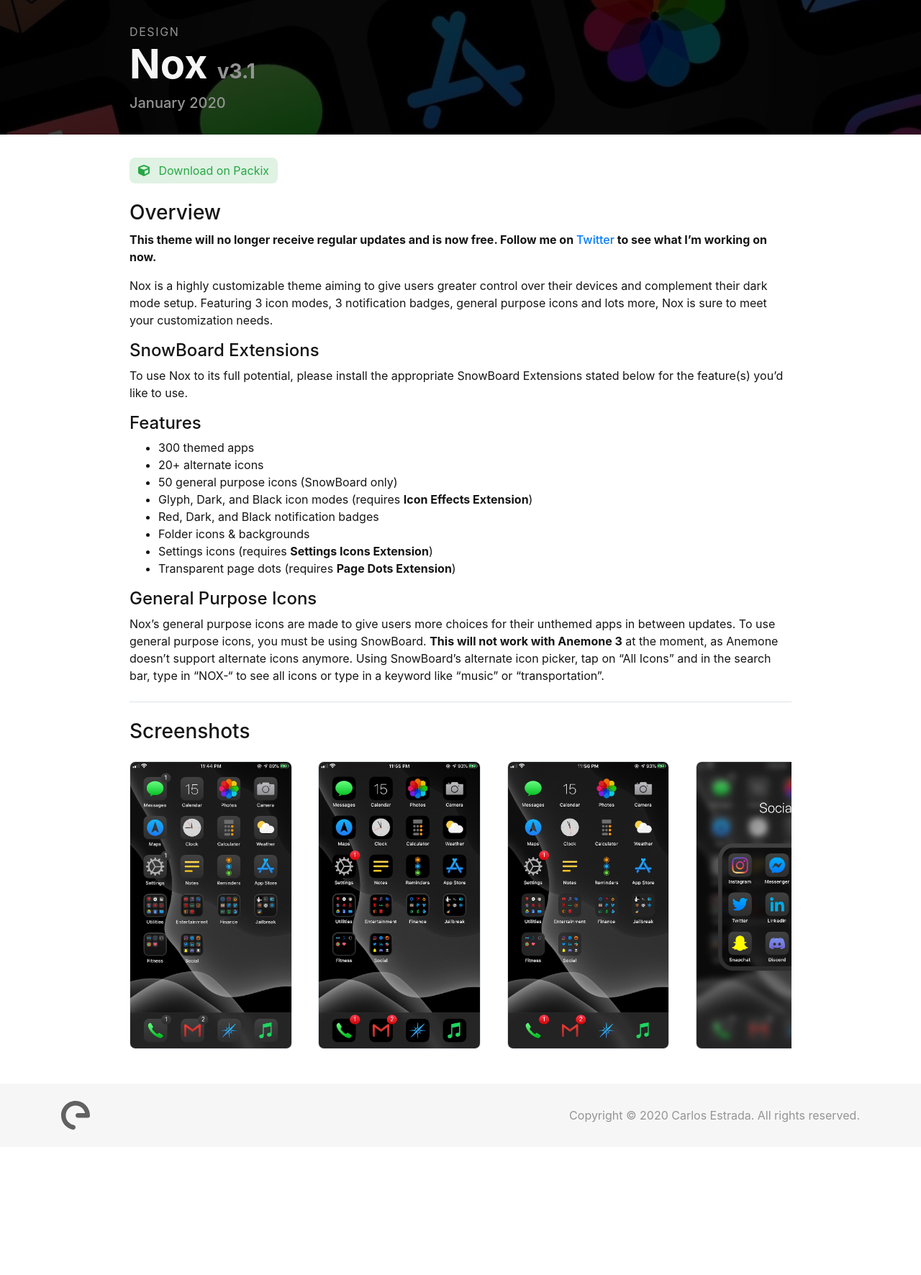
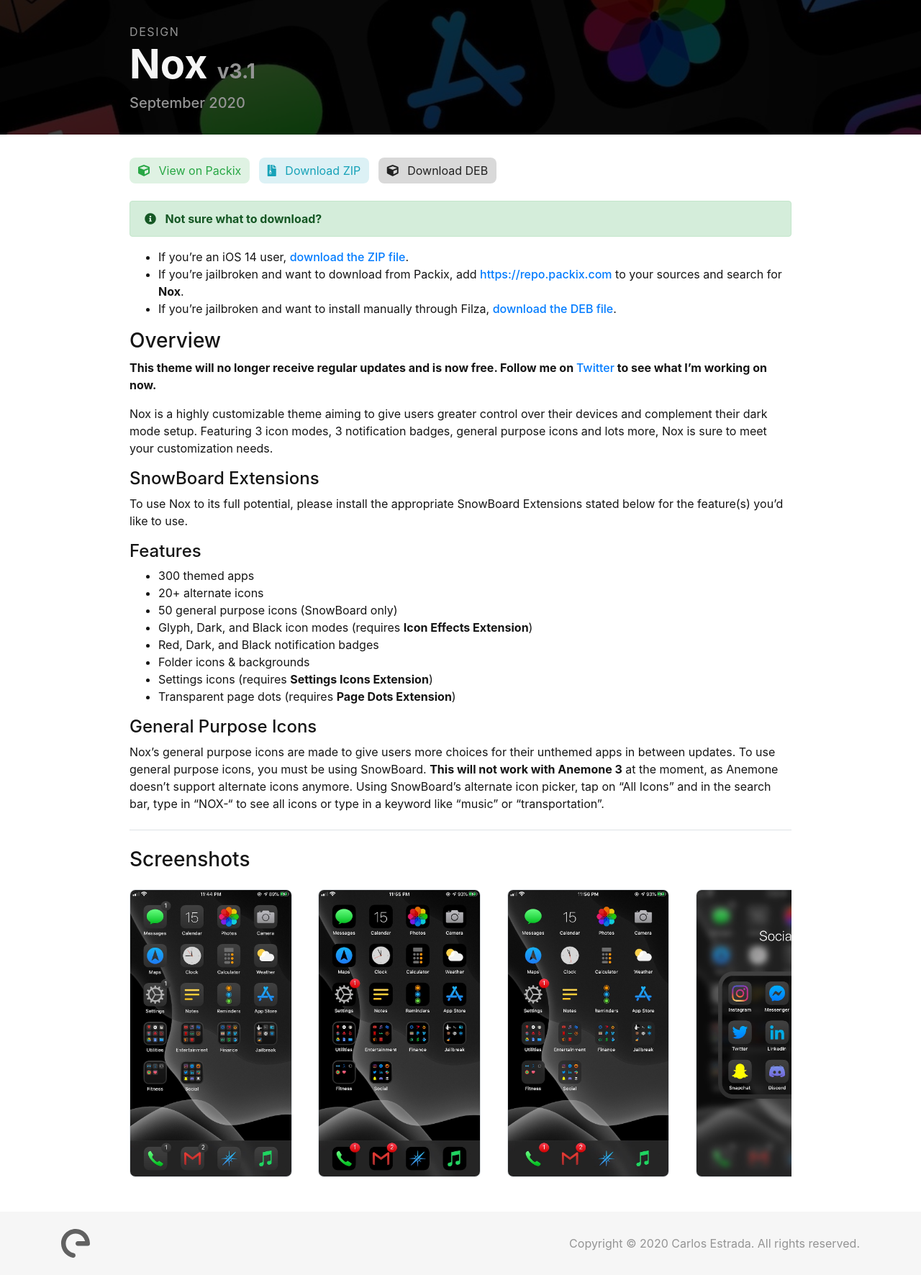
Before and after one commit to cestrrada/Portfolio, a Jekyll site: the page built from _projects/nox.md, in a window 1280 px wide. Shown: the whole page at 72% size. Built offline with Jekyll 4.4.1, drawn with Linux system fonts in a browser that asks for light colours; nearby versions of some CDN libraries; before the commit the page ends 1594 px from its top, so only the background shows below that.

Commit message:
Allow users to download Nox as deb/zip

```diff
--- a/_layouts/project.html
+++ b/_layouts/project.html
@@ -32,7 +32,8 @@
 			<div class="row">
 				<div class="col-12 col-md-10 mx-auto">
 
-					{% for btn in page.buttons %}
+					<div class="text-center text-md-left">
+						{% for btn in page.buttons %}
 						<a href="{{ btn.url }}" class="btn {{ btn.color }} btn-primary my-2 mr-2" aria-label="{{ btn.name }}">
 							<i class="{{ btn.icon }} mr-2"></i>
 							{% if btn.name == "github" %}
@@ -41,7 +42,8 @@
 								{{ btn.name }}
 							{% endif %}
 						</a>
-					{% endfor %}
+						{% endfor %}
+					</div>
 
 					<article class="mt-3">
 						{{ content }}
--- a/_projects/nox.md
+++ b/_projects/nox.md
@@ -1,13 +1,21 @@
 ---
 layout: project
 title: Nox
-date: January 2020
+date: September 2020
 category: Design
 
 buttons:
-  - name: Download on Packix
+  - name: View on Packix
     url: https://repo.packix.com/package/com.caestrada.nox/
     color: btn-success
+    icon: fas fa-cube
+  - name: Download ZIP
+    url: /assets/files/Nox_v3.1_ios14.zip
+    color: btn-info
+    icon: fas fa-file-archive
+  - name: Download DEB
+    url: /assets/files/Nox_v3.1.deb
+    color: btn-light
     icon: fas fa-cube
 
 version: 3.1
@@ -15,6 +23,14 @@
 description: A dark iOS theme made for the Anemone and Snowboard theming engines, featuring over 300 icons.
 keywords: ios theme dark mod anemone snowboard icons applications design
 ---
+
+<div class="alert alert-success">
+<i class="fas fa-info-circle mr-2"></i>
+  <strong>Not sure what to download?</strong>
+</div>
+* If you're an iOS 14 user, [download the ZIP file](/assets/files/Nox_v3.1_ios14.zip).
+* If you're jailbroken and want to download from Packix, add [https://repo.packix.com](https://repo.packix.com) to your sources and search for **Nox**.
+* If you're jailbroken and want to install manually through Filza, [download the DEB file](/assets/files/Nox_v3.1.deb).
 
 ### Overview
 
--- a/_sass/bootstrap/bootstrap.scss
+++ b/_sass/bootstrap/bootstrap.scss
@@ -29,7 +29,7 @@
 /*@import "pagination";*/
 /*@import "badge";*/
 /*@import "jumbotron";*/
-/*@import "alert";*/
+@import "alert";
 /*@import "progress";*/
 /*@import "media";*/
 /*@import "list-group";*/
```
Also changed, not shown: 2 other files.
